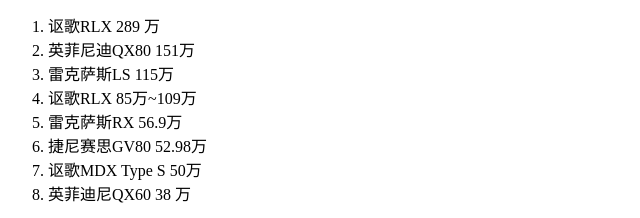
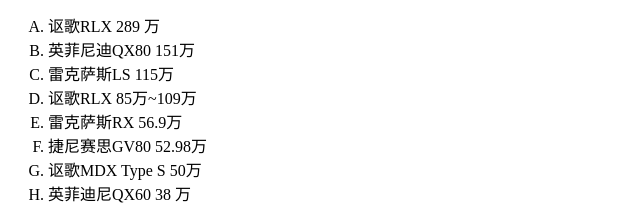
Before and after one commit to ZHT-2/NewPage, a plain HTML site: page job2.html in a window 1280 px wide. Shown: the part 1551-1769 px from the top of the page, 0-640 px from the left. Drawn offline with Linux system fonts and the light colour scheme.

Commit message:
Update job2.html

```diff
--- a/job2.html
+++ b/job2.html
@@ -73,7 +73,7 @@
              <li>法拉利Purosangue 497万</li>
              <li>凯迪拉克CT6 27万~39万</li>
         </ol>
-        <ol typr="A">
+        <ol type="A">
               <li>讴歌RLX 289 万</li>
               <li>英菲尼迪QX80 151万</li>
               <li>雷克萨斯LS 115万</li>
```
